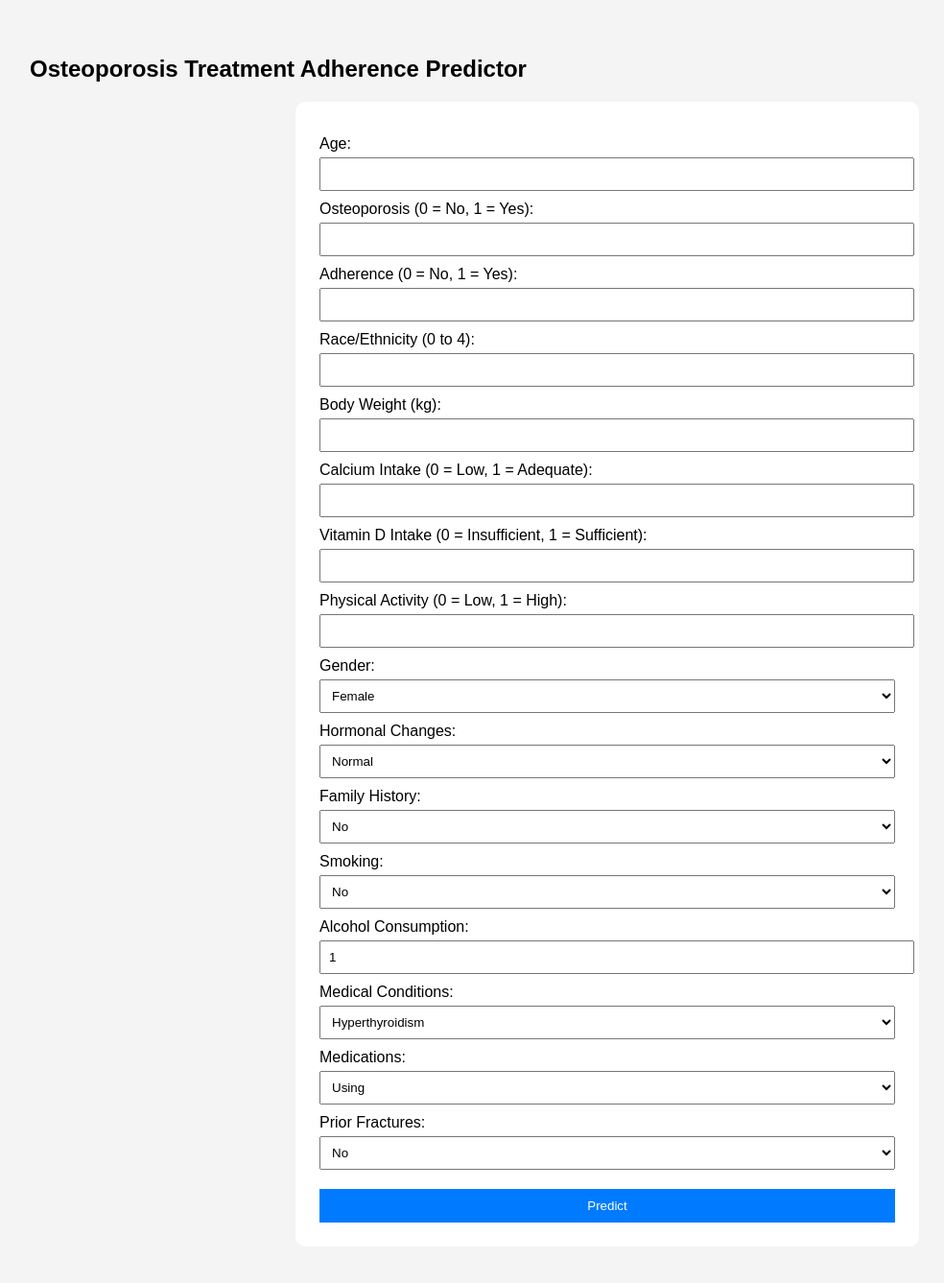
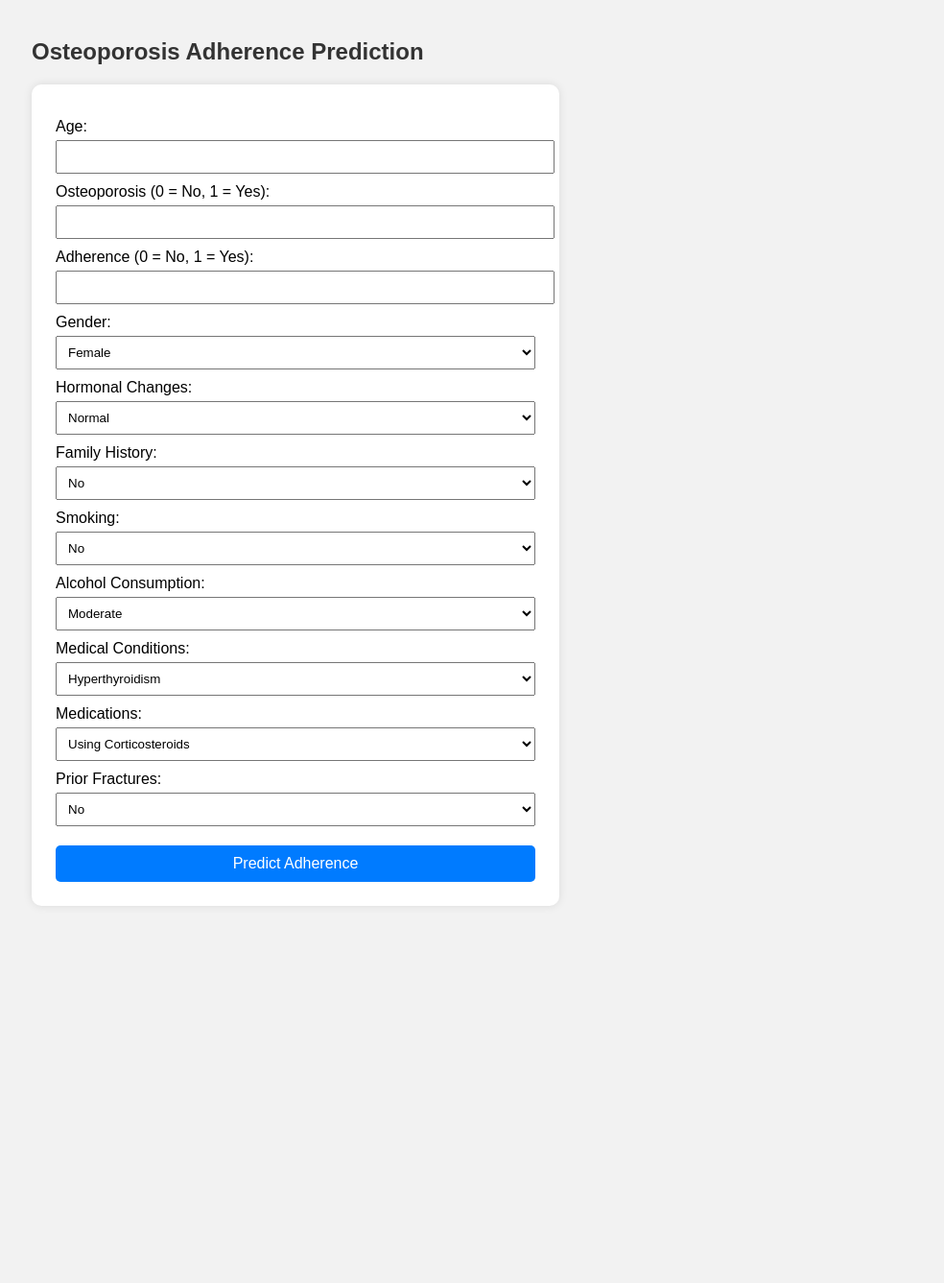
Before and after one commit to CarolineBusingye/osteoporosis-adherence-deploymentrep, a Flask app: page / in a window 1280 px wide. Shown: the whole page at 96% size, without its empty margins (7-991 px from the left). After the commit the page ends 944 px from the top, so only its background shows below. Run offline with Flask 3, Linux system fonts and the light colour scheme; parts of the project's set-up code (start-up, migrations or seed data) failed here and were passed over.

Commit message:
Update index.html

```diff
--- a/templates/index.html
+++ b/templates/index.html
@@ -3,17 +3,58 @@
 <head>
     <title>Osteoporosis Adherence Predictor</title>
     <style>
-        body { font-family: Arial; background: #f4f4f4; padding: 30px; }
-        form { background: #fff; padding: 25px; border-radius: 10px; max-width: 600px; margin: auto; }
-        label { margin-top: 10px; display: block; }
-        input, select { width: 100%; padding: 8px; margin-top: 5px; }
-        button { margin-top: 20px; padding: 10px; background: #007bff; color: white; border: none; width: 100%; }
+        body {
+            font-family: Arial, sans-serif;
+            margin: 40px;
+            background-color: #f2f2f2;
+        }
+
+        h2 {
+            color: #333;
+        }
+
+        form {
+            background-color: white;
+            padding: 25px;
+            border-radius: 10px;
+            width: 500px;
+            box-shadow: 0 0 10px rgba(0,0,0,0.1);
+        }
+
+        label {
+            display: block;
+            margin-top: 10px;
+        }
+
+        input, select {
+            width: 100%;
+            padding: 8px;
+            margin-top: 5px;
+        }
+
+        button {
+            margin-top: 20px;
+            padding: 10px;
+            background-color: #007bff;
+            color: white;
+            border: none;
+            width: 100%;
+            border-radius: 5px;
+            font-size: 16px;
+        }
+
+        .result {
+            margin-top: 20px;
+            font-weight: bold;
+            color: green;
+        }
     </style>
 </head>
 <body>
-    <h2>Osteoporosis Treatment Adherence Predictor</h2>
-    <form action="/predict" method="POST">
 
+    <h2>Osteoporosis Adherence Prediction</h2>
+    <form method="POST" action="/predict">
+        <!-- Numerical Inputs -->
         <label>Age:</label>
         <input type="number" name="Age" required>
 
@@ -23,22 +64,7 @@
         <label>Adherence (0 = No, 1 = Yes):</label>
         <input type="number" name="Adherence" min="0" max="1" required>
 
-        <label>Race/Ethnicity (0 to 4):</label>
-        <input type="number" name="Race/Ethnicity" min="0" max="4" required>
-
-        <label>Body Weight (kg):</label>
-        <input type="number" name="Body Weight" required>
-
-        <label>Calcium Intake (0 = Low, 1 = Adequate):</label>
-        <input type="number" name="Calcium Intake" min="0" max="1" required>
-
-        <label>Vitamin D Intake (0 = Insufficient, 1 = Sufficient):</label>
-        <input type="number" name="Vitamin D Intake" min="0" max="1" required>
-
-        <label>Physical Activity (0 = Low, 1 = High):</label>
-        <input type="number" name="Physical Activity" min="0" max="1" required>
-
-        <!-- One-hot categorical inputs -->
+        <!-- One-Hot Encoded Categorical Inputs -->
         <label>Gender:</label>
         <select name="Gender_Female">
             <option value="1">Female</option>
@@ -68,7 +94,9 @@
         <input type="hidden" name="Smoking_Yes" value="0">
 
         <label>Alcohol Consumption:</label>
-        <input type="number" name="Alcohol Consumption_Moderate" value="1">
+        <select name="Alcohol Consumption_Moderate">
+            <option value="1">Moderate</option>
+        </select>
 
         <label>Medical Conditions:</label>
         <select name="Medical Conditions_Hyperthyroidism">
@@ -79,7 +107,7 @@
 
         <label>Medications:</label>
         <select name="Medications_Corticosteroids">
-            <option value="1">Using</option>
+            <option value="1">Using Corticosteroids</option>
             <option value="0">Not Using</option>
         </select>
 
@@ -90,7 +118,8 @@
         </select>
         <input type="hidden" name="Prior Fractures_Yes" value="0">
 
-        <button type="submit">Predict</button>
+        <button type="submit">Predict Adherence</button>
     </form>
+
 </body>
 </html>
```
